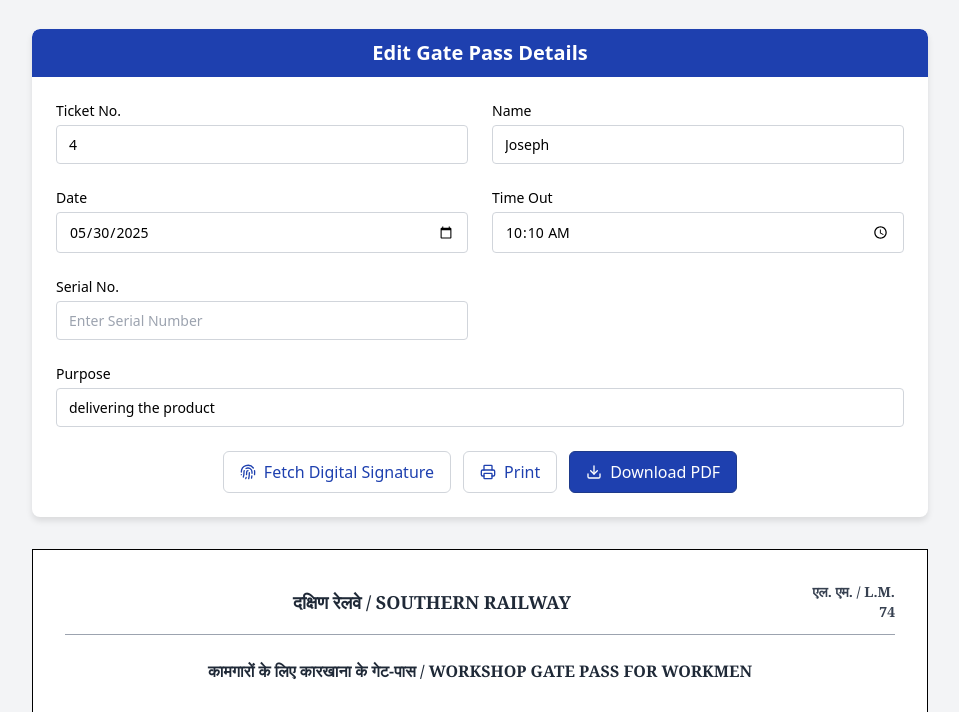
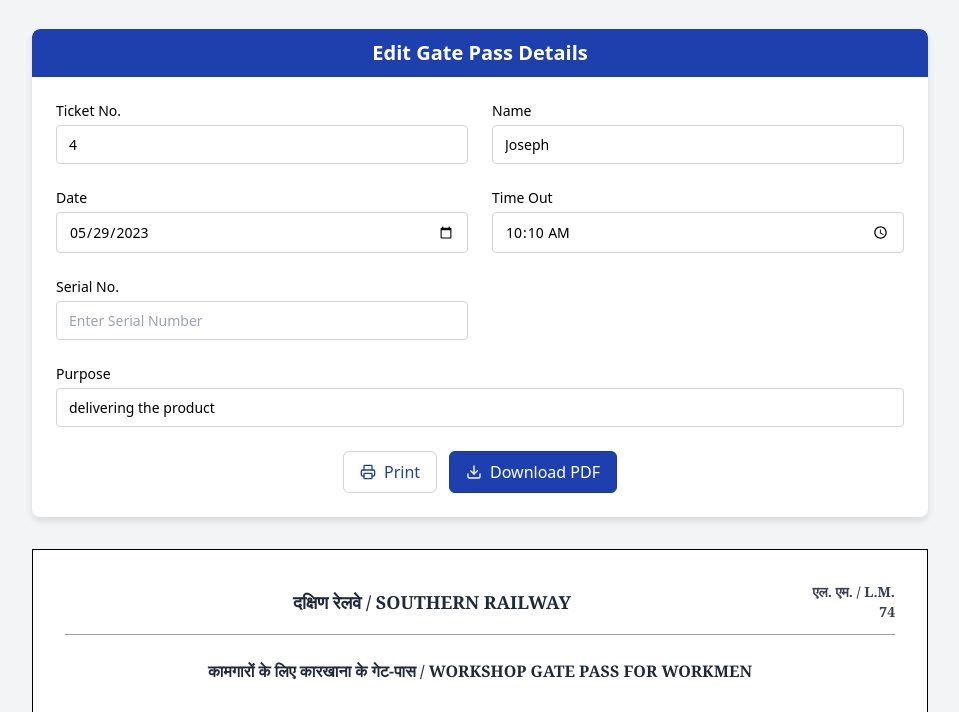
Before and after one commit to mukilan2815/Gatepass-Software, an Electron app: page index.html in a window 1200 px wide. Shown: the part 87-799 px from the top of the page, without its empty margins (120-1079 px from the left). Drawn offline with nearby package versions, Linux system fonts and the light colour scheme.

Commit message:
version 1

```diff
--- a/index.html
+++ b/index.html
@@ -291,10 +291,10 @@
             </div>
           </div>
           <div class="flex flex-wrap gap-3 mt-6 justify-center">
-            <button id="fetchSignature" class="btn btn-outline">
+            <!-- <button id="fetchSignature" class="btn btn-outline">
               <i data-lucide="fingerprint" class="w-4 h-4 mr-2"></i>
               Fetch Digital Signature
-            </button>
+            </button> -->
             <button id="printBtn" class="btn btn-outline">
               <i data-lucide="printer" class="w-4 h-4 mr-2"></i>
               Print
```
